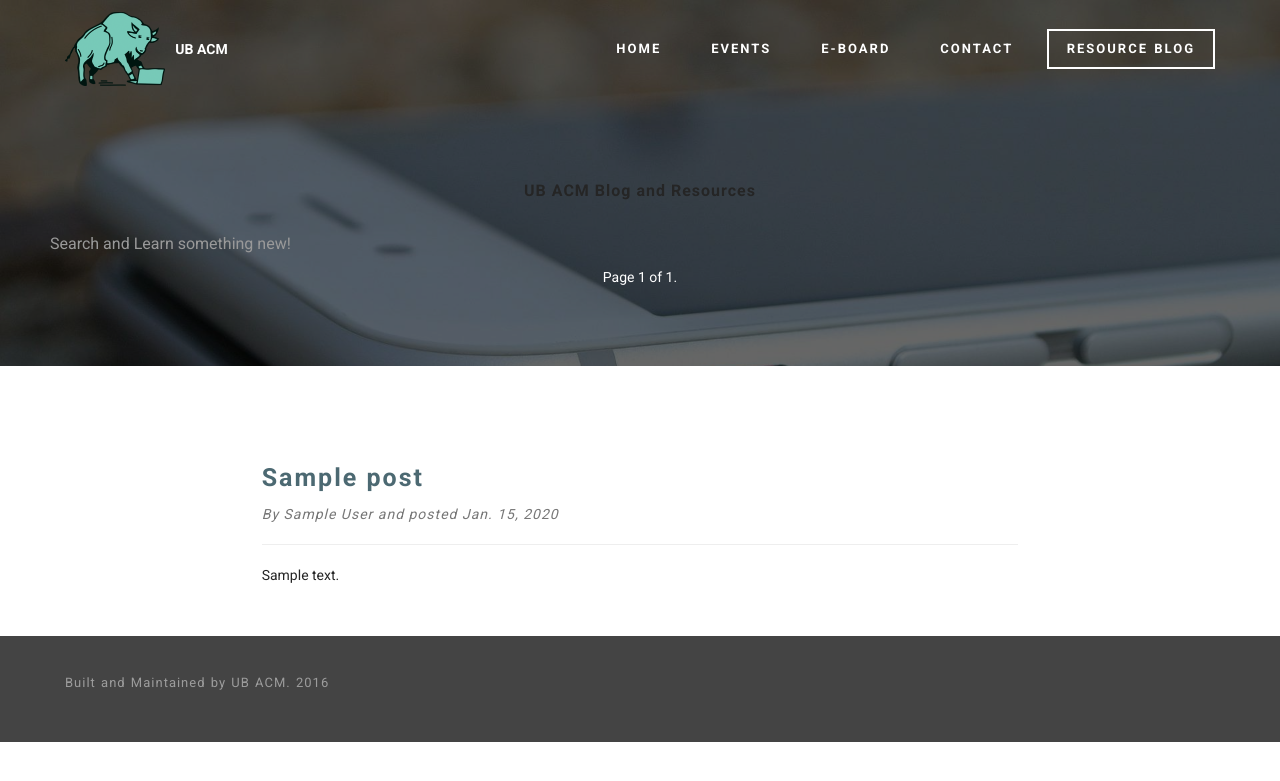
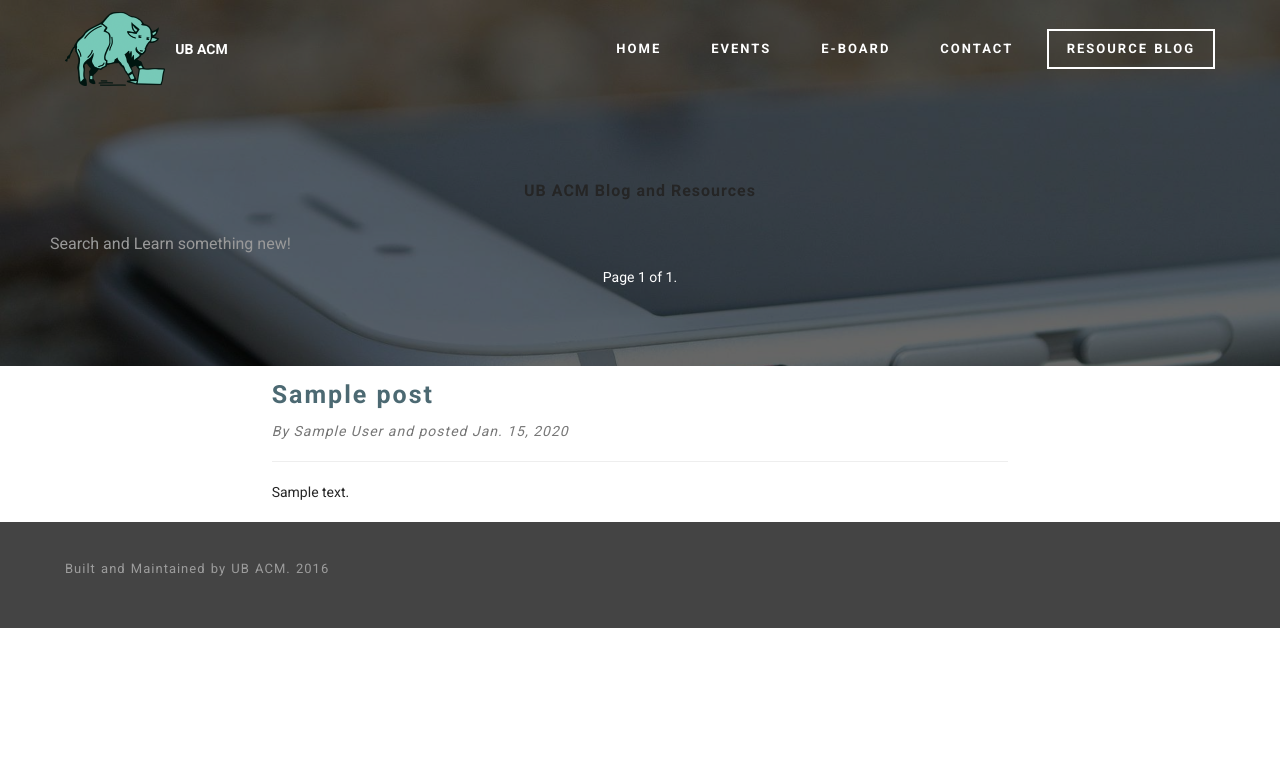
Before and after one commit to StephenOrJames/ubacm-website-2016, a Django app: page /blog/ in a window 1280 px wide. Shown: the top 781 px of the page. Run offline with Django 3.2, Linux system fonts and the light colour scheme; tables that the repository leaves empty hold one stand-in row (values such as "Sample post"); some libraries are stand-ins or nearby versions.

Commit message:
Fixed Blog html

```diff
--- a/templates/blog.html
+++ b/templates/blog.html
@@ -35,8 +35,8 @@
     </section>
 
     {% for post in posts %}
-        <section class="mbr-section" style="padding: 10px;" id="header3-78">
-            <div class="mbr-section__container container mbr-section__container--first">
+        <section class="mbr-section" style="padding: 5px;" id="header3-78">
+            <div class="mbr-section__container container mbr-section__container--first" style="padding: 15px">
                 <div class="mbr-header mbr-header--wysiwyg row">
                     <div class="col-sm-8 col-sm-offset-2">
                         <a href="{% url 'blog:post' identity=post.identity %}" class="postHeader" target="_blank">
```
